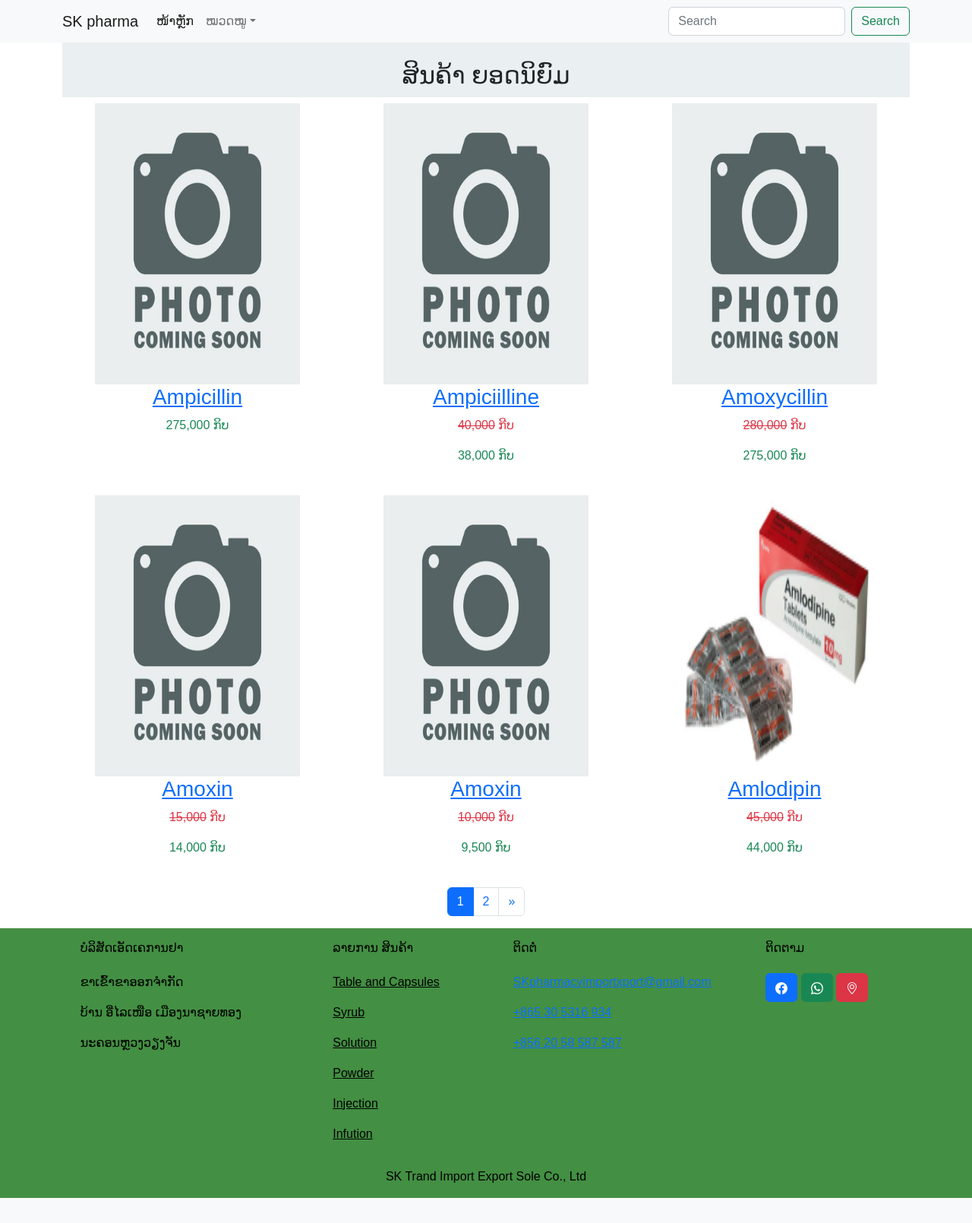
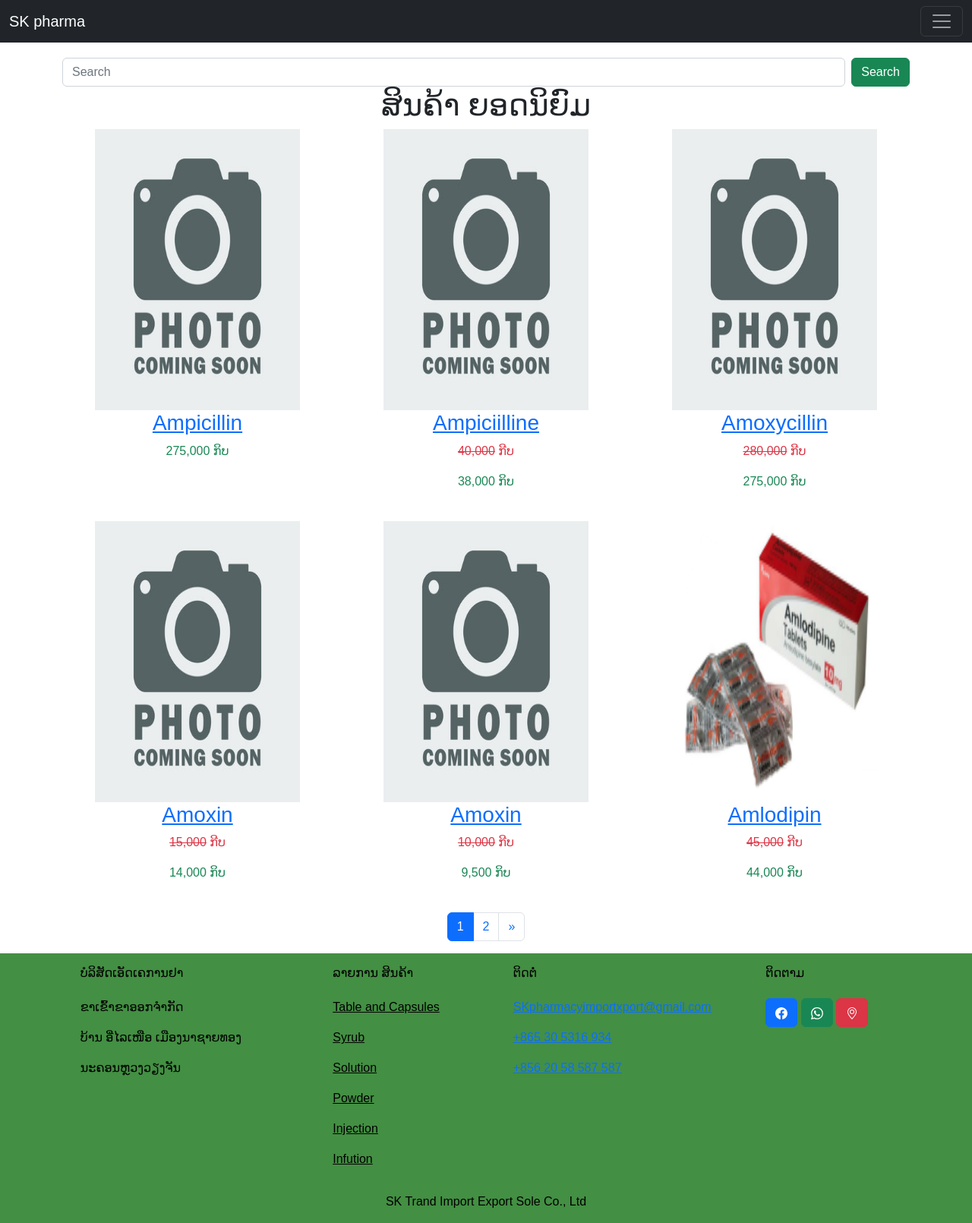
Before and after one commit to Kaolamphun/myweb, a Django app: page / in a window 1280 px wide. Shown: the whole page at 76% size. Before the commit the page ends 1577 px from the top, so only its background shows below. Run offline with Django 4.2, Linux system fonts and the light colour scheme; data comes from the database, SQL or seed files in the repository.

Commit message:
rename css file

```diff
--- a/app_items/static/css/custom.css
+++ b/app_items/static/css/style.css
@@ -12,12 +12,21 @@
 
 }
 
+
+
 footer {
     background-color: rgb(67, 143, 67);
 }
 
-.text-uppercase {
-    padding-top: 80px;
-    padding-bottom: 10PX;
-    background-color: rgba(225, 233, 235, 0.699);
+.container-title {
+    padding-top: 10px;
+    padding-bottom: 10px;
+    margin-top: 10px;
+    margin-bottom: 10px;
+    text-align: justify;
+
 }
+
+.search {
+    padding-top: 60px;
+}
--- a/app_items/templates/components/base.html
+++ b/app_items/templates/components/base.html
@@ -9,7 +9,7 @@
   <meta name="viewport" content="width=device-width, initial-scale=1.0">
   <title>site Title</title>
 
-  {% include 'components/site_stylesheet.html' %}
+  {% include 'components/site_stylesheet_and_javascript.html' %}
 
 </head>
 
@@ -19,11 +19,12 @@
 
   {% block content %}{% endblock %}
 
+
+
   {% comment %} page_number in footer {% endcomment %}
   {% include 'components/site_footer.html' %}
 
 
-  {% include 'components/site_javascript.html' %}
 
 
 </body>
--- a/app_items/templates/components/site_header.html
+++ b/app_items/templates/components/site_header.html
@@ -1,38 +1,81 @@
 {% load static %}
-<header class="site-header">
-  <!-- place navbar here -->
-<nav class="navbar navbar-expand-lg navbar-light bg-light fixed-top">
-  <div class="container">
-    <a class="navbar-brand" href="/admin">SK pharma</a>
-    <button class="navbar-toggler hidden-lg-up" type="button" data-bs-toggle="collapse" data-bs-target="#collapsibleNavId" aria-controls="collapsibleNavId"
-        aria-expanded="false" aria-label="Toggle navigation"></button>
-    <div class="collapse navbar-collapse" id="collapsibleNavId">
-      <ul class="navbar-nav me-auto mt-2 mt-lg-0">
-        <li class="nav-item">
-          <a class="nav-link active" href="#" aria-current="page">ໜ້າຫຼັກ <span class="visually-hidden"></span></a>
-        </li>
 
-        <li class="nav-item dropdown">
-          <a class="nav-link dropdown-toggle" href="#" id="dropdownId" data-bs-toggle="dropdown" aria-haspopup="true" aria-expanded="false">ໝວດໝູ</a>
-          <div class="dropdown-menu" aria-labelledby="dropdownId">
 
-            {% for category in categories %}
-            <a class="dropdown-item" href="#">{{ category.category_item }}</a>
-            {% endfor %}
-          </div>
-        </li>
-      </ul>
-      <form class="d-flex my-2 my-lg-0">
-        <input class="form-control me-sm-2" type="text" placeholder="Search">
-        <button class="btn btn-outline-success my-2 my-sm-0" type="submit">Search</button>
-      </form>
+<nav class="navbar navbar-dark bg-dark fixed-top">
+  <div class="container-fluid">
+    <a class="navbar-brand" href="#">SK pharma</a>
+    <button
+      class="navbar-toggler"
+      type="button"
+      data-bs-toggle="offcanvas"
+      data-bs-target="#offcanvasDarkNavbar"
+      aria-controls="offcanvasDarkNavbar"
+    >
+      <span class="navbar-toggler-icon"></span>
+    </button>
+    <div
+      class="offcanvas offcanvas-end text-bg-dark"
+      tabindex="-1"
+      id="offcanvasDarkNavbar"
+      aria-labelledby="offcanvasDarkNavbarLabel"
+    >
+      <div class="offcanvas-header">
+        <h5 class="offcanvas-title" id="offcanvasDarkNavbarLabel">
+          SK pharma
+        </h5>
+        <button
+          type="button"
+          class="btn-close btn-close-white"
+          data-bs-dismiss="offcanvas"
+          aria-label="Close"
+        ></button>
+      </div>
+      <div class="offcanvas-body">
+        <ul class="navbar-nav justify-content-end flex-grow-1 pe-3">
+          <li class="nav-item">
+            <a class="nav-link active" aria-current="page" href="#">ໜ້າຫຼັກ</a>
+          </li>
+          <li class="nav-item">
+            <a class="nav-link" href="#">ສິນຄ່າຍອດນິຍົມ</a>
+          </li>
+          <li class="nav-item dropdown">
+            <a
+              class="nav-link dropdown-toggle"
+              href="#"
+              role="button"
+              data-bs-toggle="dropdown"
+              aria-expanded="false"
+            >
+              ໝວດໝູ
+            </a>
+            <ul class="dropdown-menu dropdown-menu-dark">
+              {% for category in categories %}
+              <li>
+                <hr class="dropdown-divider" />
+              </li>
+              <li><a class="dropdown-item" href="#">{{ category.category_item }}</a></li>
+              {% endfor %}
+
+            </ul>
+          </li>
+        </ul>
+      </div>
     </div>
   </div>
 </nav>
-</header>
+
+<!-- Search -->
+<div class="container">
+ <div class="search" style="padding-top: 60px;">
+  <form class="d-flex mt-3" role="search">
+    <input class="form-control me-2" type="search" placeholder="Search" aria-label="Search" />
+    <button class="btn btn-success" type="submit">Search</button>
+  </form>
+</div>
+</div>
 
 
-<!-- {% for category in categories %}
-<a href="#">{{ category.category_item }}</a>
-<a class="dropdown-item fs-5 fw-bold" href="#">ຢາປິ່ນປົວພະຍາດ</a>
-{% endfor %} -->
+
+<div class="title-section text-center">
+  <h1 class="text-uppercase">ສິນຄ້າ ຍອດນິຍົມ</h1>
+</div>
--- a/app_items/templates/components/site_javascript.html
+++ /dev/null
@@ -1,12 +0,0 @@
-{% load static %}
-
-
-  <!-- <script src="{% static 'js/popper.js' %}"></script> -->
-  <!-- <script src="{% static 'js/bootstrap.min.js' %}"></script> -->
-  <script src="https://cdn.jsdelivr.net/npm/@popperjs/core@2.11.6/dist/umd/popper.min.js"
-  integrity="sha384-oBqDVmMz9ATKxIep9tiCxS/Z9fNfEXiDAYTujMAeBAsjFuCZSmKbSSUnQlmh/jp3" crossorigin="anonymous">
-  </script>
-
-<script src="https://cdn.jsdelivr.net/npm/bootstrap@5.2.1/dist/js/bootstrap.min.js"
-  integrity="sha384-7VPbUDkoPSGFnVtYi0QogXtr74QeVeeIs99Qfg5YCF+TidwNdjvaKZX19NZ/e6oz" crossorigin="anonymous">
-  </script>
--- a/app_items/templates/components/site_stylesheet.html
+++ b/app_items/templates/components/site_stylesheet_and_javascript.html
@@ -2,12 +2,20 @@
 
 
 <link rel="stylesheet" href="{% static 'fonts/icomoon/style.css' %}">
-<link rel="stylesheet" href="{% static 'css/custom.css' %}">
+<link rel="stylesheet" href="{% static 'css/style.css' %}">
+<link rel="stylesheet" href="{% static 'css/style.css' %}">
 
 <link href="https://cdn.jsdelivr.net/npm/bootstrap@5.2.1/dist/css/bootstrap.min.css" rel="stylesheet"
 integrity="sha384-iYQeCzEYFbKjA/T2uDLTpkwGzCiq6soy8tYaI1GyVh/UjpbCx/TYkiZhlZB6+fzT" crossorigin="anonymous">
+
 <link rel="preconnect" href="https://fonts.googleapis.com">
 <link rel="preconnect" href="https://fonts.gstatic.com" crossorigin>
 <link href="https://fonts.googleapis.com/css2?family=Noto+Sans+Lao+Looped&display=swap" rel="stylesheet">
-<!-- <link rel="stylesheet" href="{% static 'css/bootstrap.min.css' %}"> -->
-<!-- <link rel="stylesheet" href="{% static 'css/style.css' %}"> -->
+
+<script src="https://cdn.jsdelivr.net/npm/@popperjs/core@2.11.6/dist/umd/popper.min.js"
+integrity="sha384-oBqDVmMz9ATKxIep9tiCxS/Z9fNfEXiDAYTujMAeBAsjFuCZSmKbSSUnQlmh/jp3" crossorigin="anonymous">
+</script>
+
+<script src="https://cdn.jsdelivr.net/npm/bootstrap@5.2.1/dist/js/bootstrap.min.js"
+integrity="sha384-7VPbUDkoPSGFnVtYi0QogXtr74QeVeeIs99Qfg5YCF+TidwNdjvaKZX19NZ/e6oz" crossorigin="anonymous">
+</script>
--- a/app_items/templates/index.html
+++ b/app_items/templates/index.html
@@ -1,10 +1,7 @@
 {% extends 'components/base.html' %} {% load static %} {% block content %}
 
-<div class="container">
-  <div class="title-section text-center col-12">
-    <h2 class="text-uppercase">ສິນຄ້າ ຍອດນິຍົມ</h2>
-  </div>
-</div>
+
+
 
 <!-- blog product -->
 <div class="container">
```
Also changed, not shown: app_items/static/images/person_1.jpg (deleted).
